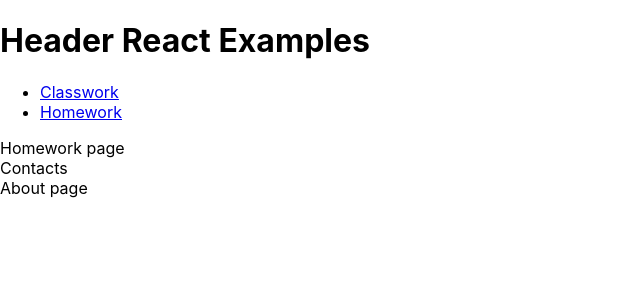
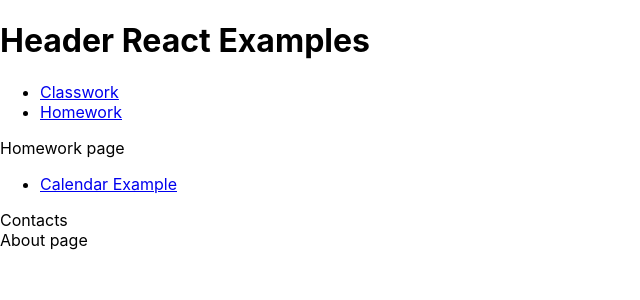
Before and after one commit to OlgaZP/react-app, a React (Create React App) app: page /homework in a window 1280 px wide. Shown: the top 300 px of the page, without its empty margins (0-640 px from the left). Built offline with nearby package versions, Linux system fonts and the light colour scheme.

Commit message:
add calendar ver.1.0

```diff
--- a/src/components/Calendar/Calendar.module.scss
+++ b/src/components/Calendar/Calendar.module.scss
@@ -25,12 +25,12 @@ article {
     background-color: rgb(66, 185, 165);
     width: 50%;
     color: white;
-    padding: 2em;
+    padding: 1.5em;
     font-size: larger;
 
 
     display: flex;
     flex-direction: column;
-    justify-content: space-around;
+    // justify-content: space-around;
     align-items: center;
 }
--- a/src/components/Calendar/Month/Month.module.scss
+++ b/src/components/Calendar/Month/Month.module.scss
@@ -1,5 +1,6 @@
 table {
     width: 90%;
+    padding: 0.5em;
 
     caption {
         color:rgb(54, 114, 114);
@@ -10,12 +11,14 @@ table {
     }
 
     th {
+        width: 20px;
         color: red;
+        text-align: center;
     }
 
     td {
         width: 20px;
-        text-align: right;
+        text-align: center;
     }
 
     tbody {
--- a/src/pages/ClassworkPage/index.jsx
+++ b/src/pages/ClassworkPage/index.jsx
@@ -2,7 +2,6 @@ import React from 'react'
 import CounterWrapper from '../../components/CounterWrapper';
 import Greeting from '../../components/Greeting';
 import LoginForm from '../../components/LoginForm';
-import Calendar from '../../components/Calendar';
 import ViewPortParams from '../../components/ViewPortParams';
 
 import {
@@ -31,9 +30,7 @@ function Classwork() {
                 <li>
                     <Link to={`${url}/viewport`}>ViewPort Parameters Example</Link>
                 </li>
-                <li>
-                    <Link to={`${url}/calendar`}>Calendar Example</Link>
-                </li>
+
             </ul>
 
             <Switch>
@@ -49,9 +46,7 @@ function Classwork() {
                 <Route path={`${path}/viewport`}>
                     <ViewPortParams />
                 </Route>
-                <Route path={`${path}/calendar`}>
-                    <Calendar />
-                </Route>
+
             </Switch>
         </div>
     )
--- a/src/pages/HomeworkPage/index.jsx
+++ b/src/pages/HomeworkPage/index.jsx
@@ -1,7 +1,31 @@
 import React from 'react';
+import Calendar from '../../components/Calendar';
+
+import {
+    BrowserRouter as Router,
+    Switch,
+    Route,
+    Link,
+    useRouteMatch,
+  } from "react-router-dom";
 
 function HomeworkPage () {
-    return <div>Homework page</div>;
+    const {path, url} = useRouteMatch();
+    return (
+        <div>
+            Homework page
+            <ul>
+                <li>
+                    <Link to={`${url}/calendar`}>Calendar Example</Link>
+                </li>
+            </ul>
+            <Switch>
+                <Route path={`${path}/calendar`}>
+                    <Calendar />
+                </Route>
+            </Switch>
+        </div>
+    );
 }
 
 export default HomeworkPage;
```
